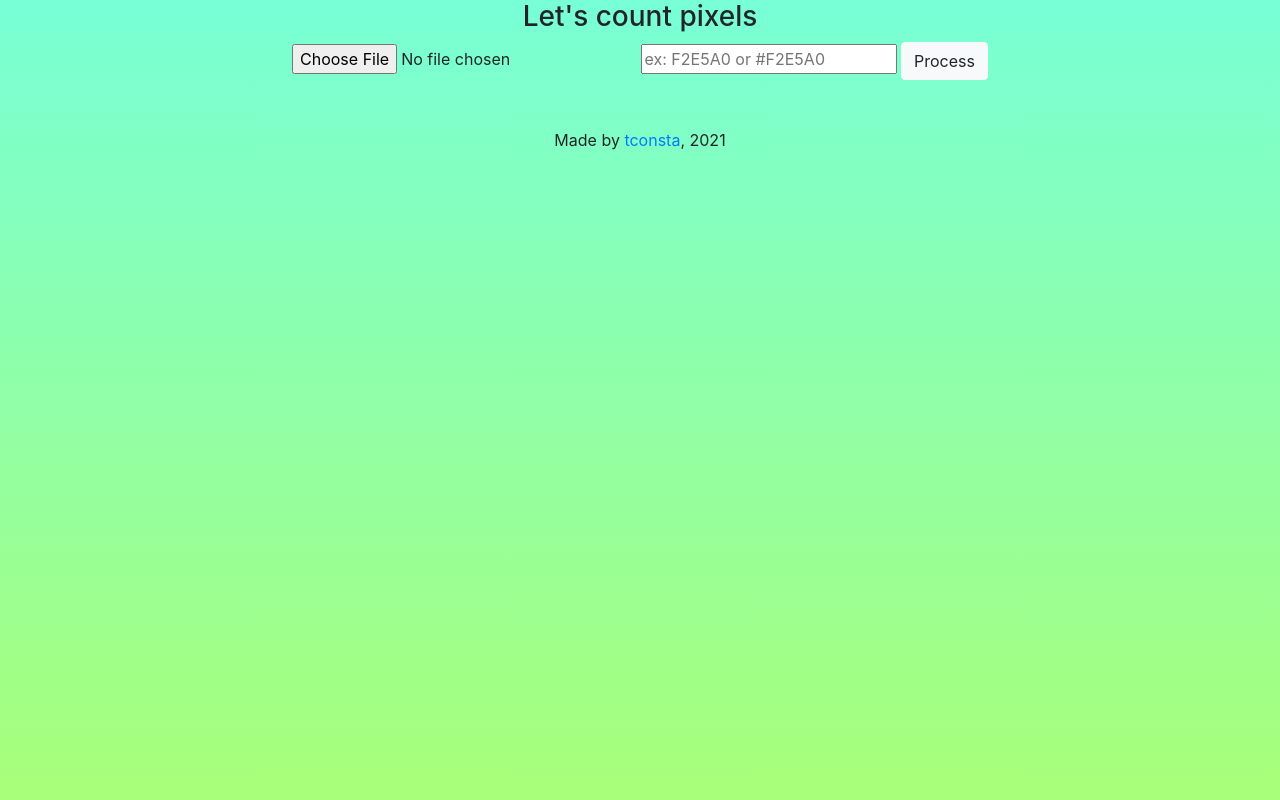
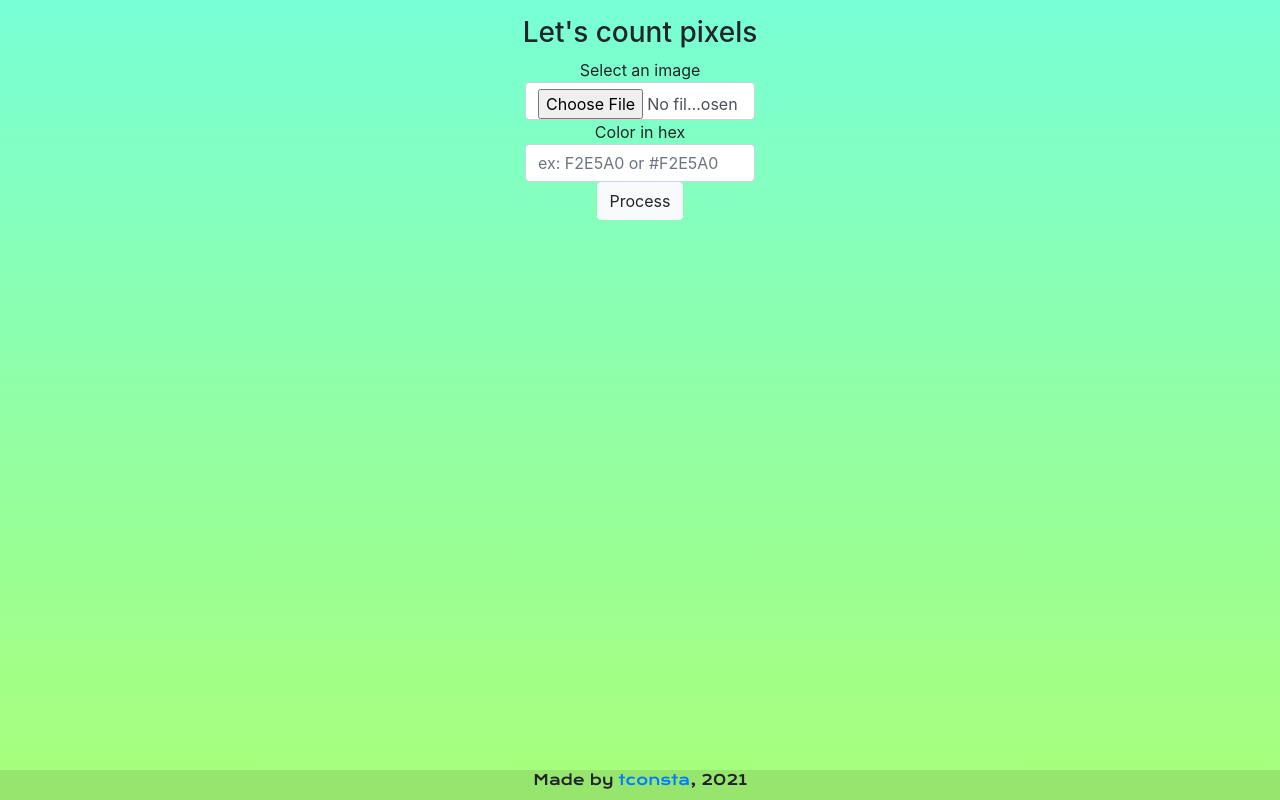
Before and after one commit to tconsta/pixelcount, a Django app: page / in a window 1280 px wide. Run offline with Django 3.2, Linux system fonts and the light colour scheme; some libraries are stand-ins or nearby versions; some web fonts are replaced.

Commit message:
form and page final style

```diff
--- a/app/static/css/style.css
+++ b/app/static/css/style.css
@@ -7,3 +7,23 @@ body {
     background: linear-gradient(0deg, rgba(168,255,120,1) 0%, rgba(120,255,214,1) 100%);
     margin-bottom: 4rem;
 }
+h3 {
+    padding-top: 1rem;
+}
+.inputform {
+    position: relative;
+    display: inline-flex;
+    flex-direction: column;
+    max-width: 230px;
+}
+.footer {
+    position: absolute;
+    bottom: 0;
+    width: 100%;
+    background-color: rgba(0, 0, 0, 0.1);
+    padding-bottom: 0.5rem;
+}
+.madeby {
+    font-family: 'Krona One', sans-serif;
+    font-size: 0.9rem;
+}
--- a/app/templates/app/index.html
+++ b/app/templates/app/index.html
@@ -24,16 +24,26 @@
   <div class="container">
     <h3>Let's count pixels</h3>
     <div class="text-center inputform">
+      {% load widget_tweaks %}
       <form method="post" enctype="multipart/form-data">
         {% csrf_token %}
-        {{ form.image }}
-        {{ form.color }}
+        {{ form.non_field_errors }}
+        {% render_field form.image.label %}
+        {{ form.image.errors }}
+        {% render_field form.image class+="form-control" %}
+        <span class="">{% render_field form.color.label %}</span>
+        {{ form.color.errors }}
+        {% render_field form.color class+="form-control" %}
         <button type="submit" name="submit" class="btn btn-light">Process</button>
       </form>
     </div>
     <br><br>
     {% if whites %}
     <p>whites: {{whites}}, blacks: {{blacks}}, colored: {{colored}}</p>
+    <img src="{{img_orig}}" height="280">
+    <img src="{{img_masked}}" height="280">
+    <br><br>
+    <p>*Any popular image format is allowed. <span style="font-weight:bold">Only exact RGB color match is detected if you specify precision=100.</span> There are 24 bits used to specify a web color within the sRGB gamut, and 16,777,216 colors that may be so specified. If you’re creating image with Gimp or Paint use PNG because it’s lossless.</p>
     {% endif %}
   </div>
   <footer class="footer">
--- a/pixelcount/settings.py
+++ b/pixelcount/settings.py
@@ -31,6 +31,7 @@ ALLOWED_HOSTS = []
 # Application definition
 
 INSTALLED_APPS = [
+    'widget_tweaks',
     'app.apps.AppConfig',
     'django.contrib.admin',
     'django.contrib.auth',
```
